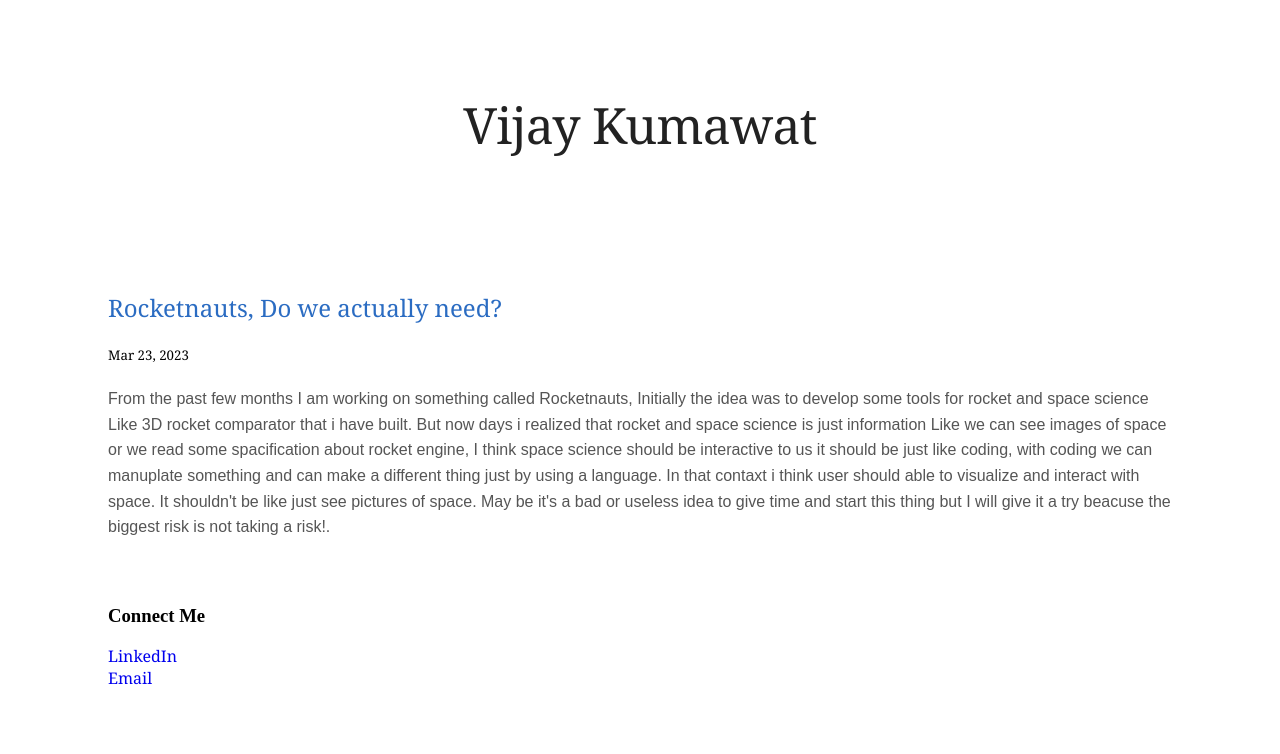
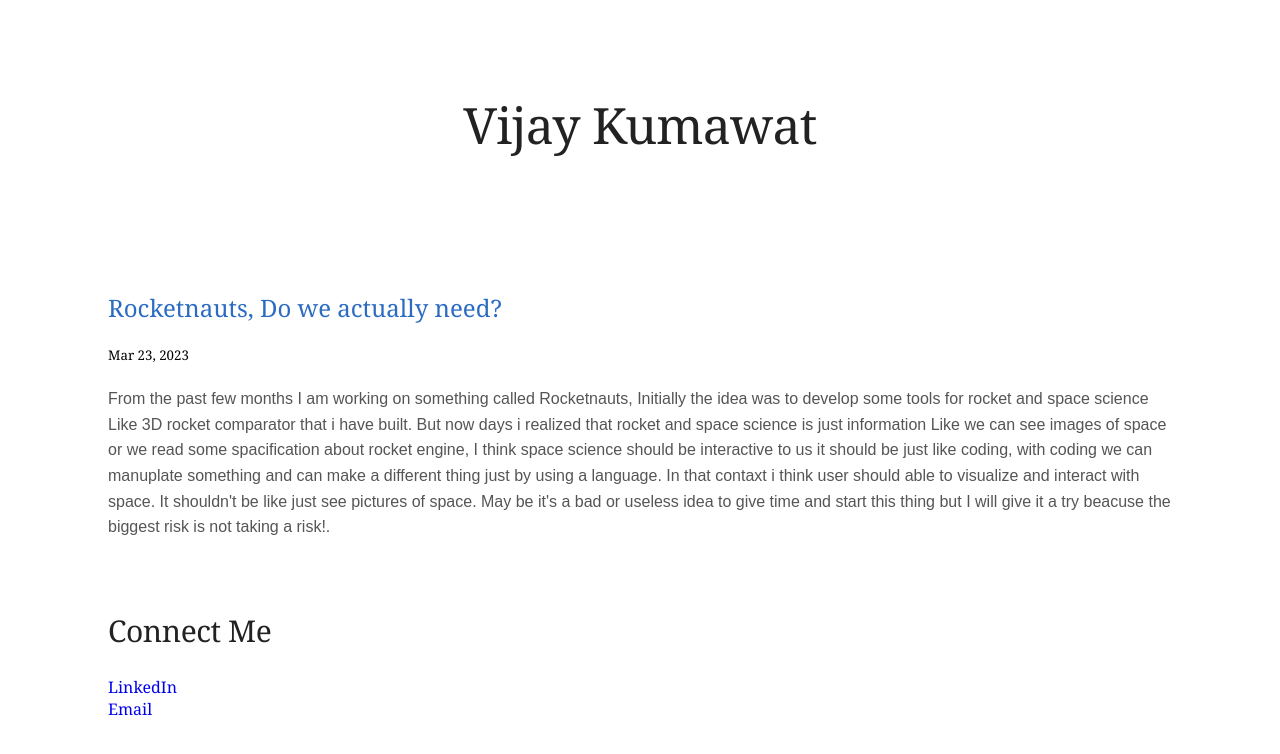
Before and after one commit to Capjacksp/vijaykumawat, a plain HTML site: page index.html in a window 1280 px wide. Drawn offline with Linux system fonts and the light colour scheme.

Commit message:
First blog

```diff
--- a/index.html
+++ b/index.html
@@ -54,6 +54,14 @@ body {
 }
 .card h2{
     color:#2b6cc2;
+}
+.card1 h3{
+  font-family: "Crimson Text", Georgia, serif;
+  font-weight: 400;
+  font-size: 30px;
+  letter-spacing: -0.015em;
+  line-height: 1;
+  color: #222;
 }
 .card1 a{
     text-decoration: none;
```
